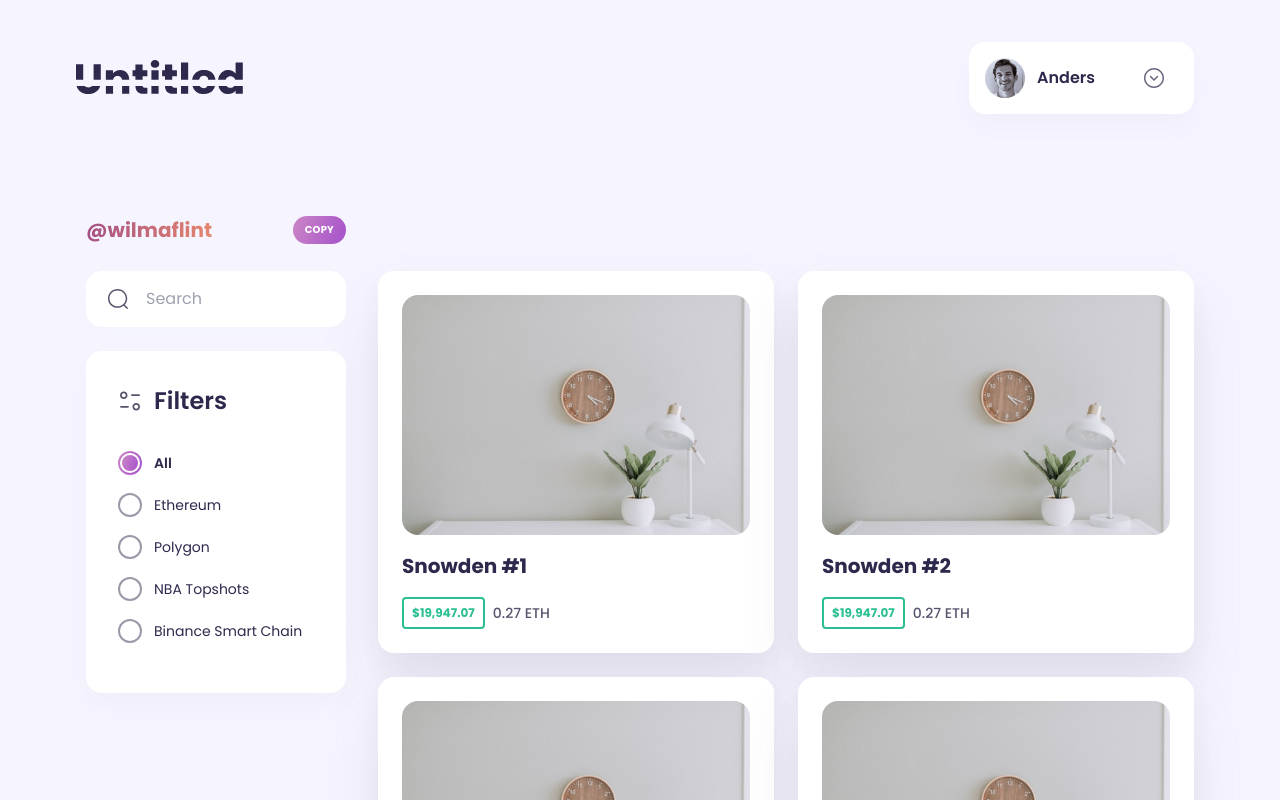
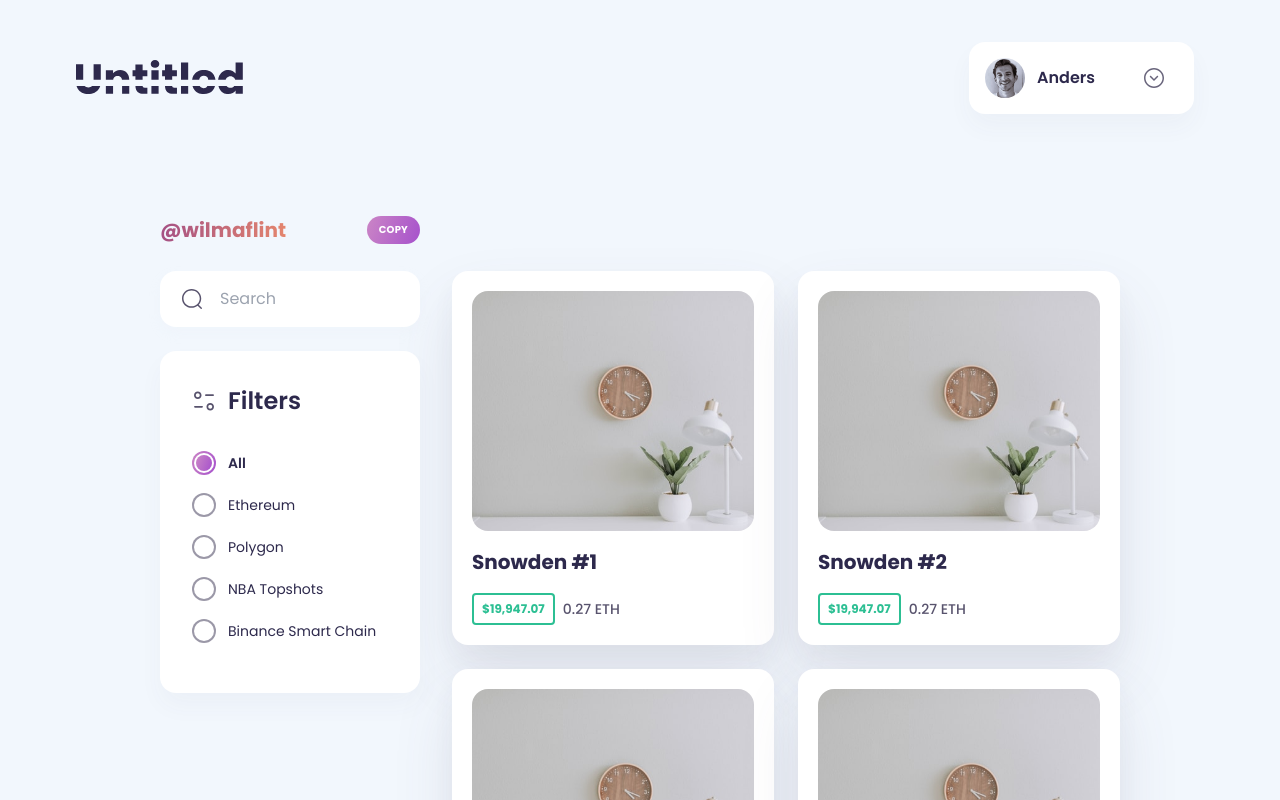
Before and after one commit to apoorvlathey/nft-ui, a React (Create React App) app: page /profile in a window 1280 px wide. Shown: the top 800 px of the page. Built offline with nearby package versions, Linux system fonts and the light colour scheme.

Commit message:
design fixed

```diff
--- a/package.json
+++ b/package.json
@@ -15,6 +15,7 @@
     "react-dnd": "^14.0.3",
     "react-dnd-html5-backend": "^14.0.1",
     "react-dom": "^17.0.2",
+    "react-grid-layout": "^1.2.5",
     "react-router": "^5.2.0",
     "react-router-dom": "^5.2.0",
     "react-scripts": "4.0.3",
--- a/src/components/MobileHeader.js
+++ b/src/components/MobileHeader.js
@@ -57,7 +57,7 @@ const home = (
   </svg>
 );
 
-const Mobile = ({ actions, top, className }) => {
+const Mobile = ({ actions, top, className, sticky }) => {
   const [isCollapsed, setIsCollapsed] = useState(true);
   const [isScrolled, setIsScrolled] = useState(false);
   const _handleToggle = () => setIsCollapsed(!isCollapsed);
@@ -75,8 +75,9 @@ const Mobile = ({ actions, top, className }) => {
         style={top ? { paddingTop: 25 + top } : undefined}
         className={classNames(
           className,
-          'mobile-header-wrapper absolute flex justify-between items-center w-screen top-0 ',
-          // isScrolled && 'scrolled',
+          'mobile-header-wrapper flex justify-between items-center w-screen top-0 ',
+          sticky ? 'fixed' : 'absolute',
+          sticky && isScrolled && 'scrolled',
         )}
       >
         <Link to='/'>
--- a/src/pages/Creation.js
+++ b/src/pages/Creation.js
@@ -23,6 +23,7 @@ const Creation = () => {
         }
       />
       <div className='wallet-creation-page'>
+        <main>
           <div className='col'>
             <h1>Connect your first wallet</h1>
             <img src='/images/fisherman.png' alt='Fisherman' />
@@ -65,6 +66,7 @@ const Creation = () => {
               </a>
             </div>
           </div>
+        </main>
       </div>
     </>
   );
--- a/src/pages/Home.js
+++ b/src/pages/Home.js
@@ -3,7 +3,7 @@ import { Cards, Features, Footer, Hero, Logos, MobileHeader, Profile, Start } fr
 const Home = () => {
   return (
     <>
-      <MobileHeader />
+      <MobileHeader sticky />
       <div className='home-page-wrapper'>
         <Hero />
         <Cards />
--- a/src/styles/components/_banner.scss
+++ b/src/styles/components/_banner.scss
@@ -5,7 +5,7 @@ div.banner-segment-wrapper {
   box-shadow: 0px 32px 62px rgba(88, 81, 103, 0.12), 0px 13px 24px rgba(88, 81, 103, 0.04);
   border-radius: 16px;
 
-  padding: 24px;
+  padding: 20px;
   img {
     height: 240px;
     width: 100%;
--- a/src/styles/components/_card.scss
+++ b/src/styles/components/_card.scss
@@ -1,5 +1,8 @@
 div.card-container {
   position: relative;
+  @media screen and (max-width: $screen-mobile) {
+    margin-top: 86px;
+  }
   &.login {
     div.card-segment-wrapper {
       padding-top: 148px;
@@ -89,6 +92,11 @@ div.card-container {
 
       justify-content: center;
       align-items: center;
+      transition: 480ms;
+      cursor: pointer;
+      &:hover {
+        background: $gradient-hover;
+      }
       &::before {
         width: 24px;
         height: 24px;
--- a/src/styles/components/_cards.scss
+++ b/src/styles/components/_cards.scss
@@ -125,6 +125,11 @@ div.cards-wrapper {
             display: none;
           }
         }
+        @media screen and (max-width: $screen-mobile) {
+          &:not(:first-child) {
+            display: none;
+          }
+        }
         & > img {
           height: 240px;
           width: 100%;
--- a/src/styles/components/_profile-banner.scss
+++ b/src/styles/components/_profile-banner.scss
@@ -3,7 +3,7 @@ div.profile-banner-wrapper {
   background-color: white;
   border-radius: 16px;
   width: 225px;
-  position: fixed;
+  position: absolute;
   top: 42px;
   right: 86px;
   box-shadow: 0px 13px 24px rgba(88, 81, 103, 0.04);
--- a/src/styles/pages/_creation.scss
+++ b/src/styles/pages/_creation.scss
@@ -1,36 +1,23 @@
 div.wallet-creation-page {
+  display: flex;
+  min-height: 100vh;
+  align-items: center;
+  justify-content: center;
+  background: #f5f3f5;
+  main {
     padding: 0 160px;
+    padding-top: 160px;
     display: flex;
-  height: 100vh;
+
     align-items: flex-start;
     justify-content: space-between;
-  padding-top: 160px;
-  background: #f5f3f5;
-  button {
-    height: 56px;
-    padding: 0 32px;
-    border-radius: 16px;
-    font-weight: 600;
-    font-size: 16px;
-    line-height: 16px;
-    &.primary {
-      color: white;
-    }
-    &:disabled {
-      background: linear-gradient(110.77deg, #d0c8c5 -142.14%, #bfb4c6 144.12%);
-      color: $colour-gray;
-    }
-
-    &:not(.primary) {
-      background: linear-gradient(110.77deg, #ffd0bc -142.14%, #963acf 144.12%);
-      -webkit-background-clip: text;
-      -webkit-text-fill-color: transparent;
-    }
-  }
+    width: 100vw;
+    max-width: 1040px;
     @media screen and (max-width: $screen-tablet) {
       flex-direction: column;
       justify-content: flex-start;
       padding: 200px 72px;
+      width: fit-content;
       height: fit-content;
       div.col:first-of-type {
         img {
@@ -87,6 +74,7 @@ div.wallet-creation-page {
         margin-bottom: 32px;
         padding-left: 24px;
         @media screen and (max-width: $screen-tablet) {
+          padding-left: 0;
           font-weight: bold;
           font-size: 24px;
           line-height: 120%;
@@ -101,6 +89,9 @@ div.wallet-creation-page {
       div.row {
         display: flex;
         margin-bottom: 32px;
+        @media screen and (max-width: $screen-tablet) {
+          margin-left: -24px;
+        }
         @media screen and (max-width: $screen-mobile) {
           margin-left: -16px;
         }
@@ -168,3 +159,25 @@ div.wallet-creation-page {
       }
     }
   }
+  button {
+    height: 56px;
+    padding: 0 32px;
+    border-radius: 16px;
+    font-weight: 600;
+    font-size: 16px;
+    line-height: 16px;
+    &.primary {
+      color: white;
+    }
+    &:disabled {
+      background: linear-gradient(110.77deg, #d0c8c5 -142.14%, #bfb4c6 144.12%);
+      color: $colour-gray;
+    }
+
+    &:not(.primary) {
+      background: linear-gradient(110.77deg, #ffd0bc -142.14%, #963acf 144.12%);
+      -webkit-background-clip: text;
+      -webkit-text-fill-color: transparent;
+    }
+  }
+}
--- a/src/styles/pages/_profile.scss
+++ b/src/styles/pages/_profile.scss
@@ -6,9 +6,9 @@ div.profile-wrapper {
   grid-template-areas: 'nav x' 'filter main';
   width: 100vw;
   padding-top: 215px;
-  background: #f6f5ff;
-  padding-left: 86px;
-  padding-right: 86px;
+  background: rgb(242, 247, 253);
+  padding-left: 160px;
+  padding-right: 160px;
   @media screen and (max-width: $screen-tablet) {
     grid-template-areas: 'nav filter' 'main main';
     padding-left: 39px;
@@ -56,7 +56,7 @@ div.profile-wrapper {
     grid-area: main;
     &.grid {
       display: grid;
-      grid-template-columns: repeat(auto-fill, minmax(260px, 1fr));
+      grid-template-columns: repeat(auto-fill, minmax(250px, 1fr));
 
       grid-gap: 24px;
       padding-bottom: 96px;
--- a/src/styles/variables.scss
+++ b/src/styles/variables.scss
@@ -11,6 +11,9 @@ $colour-green: #2cbf93;
 $colour-coral: #ff6752;
 $colour-bg: #fbf8f6;
 
+$gradient-primary: linear-gradient(110.77deg, #ffd0bc -142.14%, #963acf 144.12%);
+$gradient-hover: linear-gradient(110.77deg, darken(#ffd0bc, 5%) -142.14%, darken(#963acf, 5%) 144.12%);
+
 // Screen sizes
 $screen-mobile: 500px;
 $screen-tablet: 1000px;
```
Also changed, not shown: 2 other files (tests, documents, lock files or other folders). Lines whose indentation alone changed are shown as unchanged.
